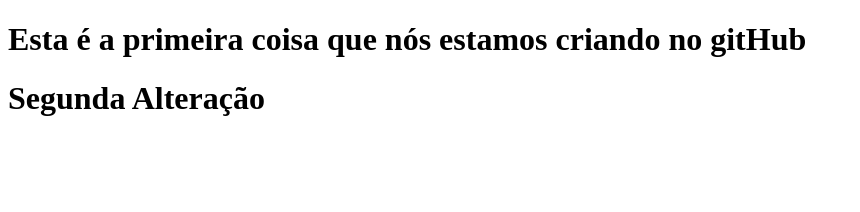
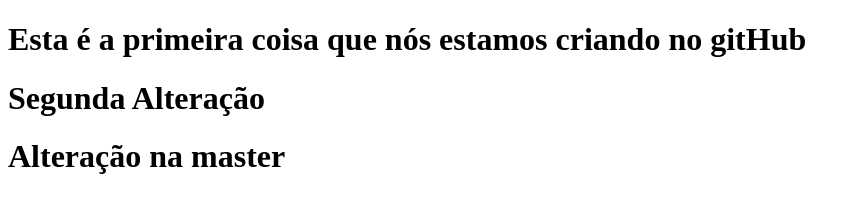
Before and after one commit to aguirreSL/Projects, a plain HTML site: page index.html in a window 1280 px wide. Shown: the whole page, without its empty margins (0-860 px from the left). Drawn offline with Linux system fonts and the light colour scheme.

Commit message:
terceira alteração

```diff
--- a/index.html
+++ b/index.html
@@ -8,6 +8,7 @@
 <body>
   <h1>Esta é a primeira coisa que nós estamos criando no gitHub</h1>
   <h1>Segunda Alteração</h1>
+  <h1> Alteração na master </h1>
 
 </body>
 </html>
```
